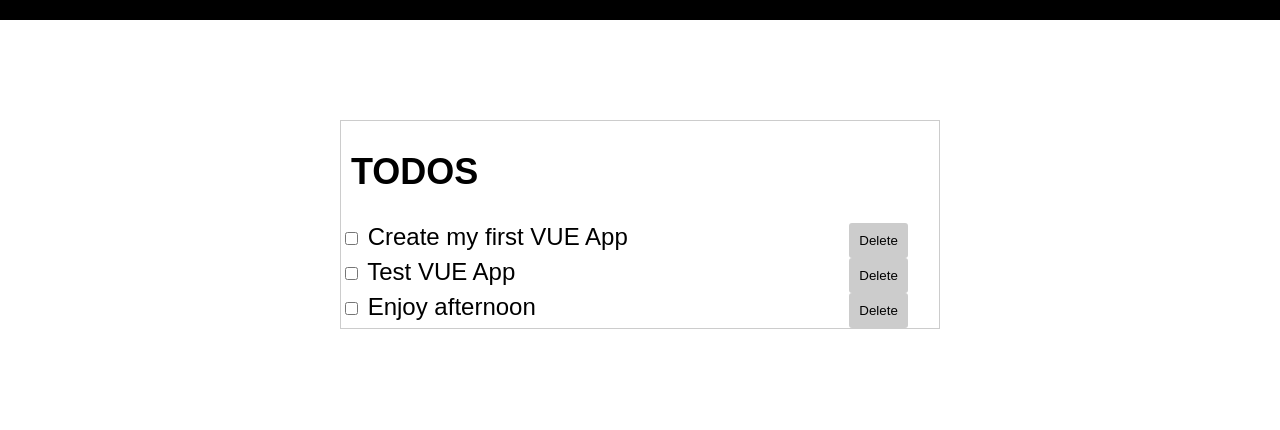
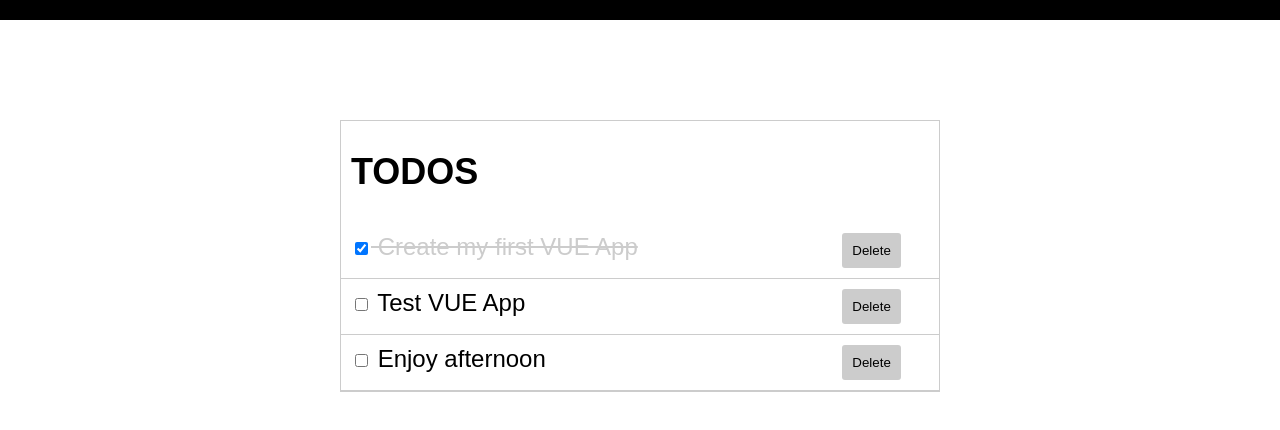
Before and after one commit to ulldecorb/todo-vue, a Vue app in the folder todos/: page / in a window 1280 px wide. Shown: the top 430 px of the page. Built offline with nearby package versions, Linux system fonts and the light colour scheme.

Commit message:
Add deletetodo method

```diff
--- a/todos/src/App.vue
+++ b/todos/src/App.vue
@@ -4,7 +4,7 @@
 
     <div id="main-container">
       <h2>TODOS</h2>
-      <Todos v-bind:todoslist="copyTodos" />
+      <Todos v-bind:todoslist="copyTodos" v-on:delete-todo="deleteTodo"/>
     </div>
   </div>
 </template>
@@ -20,13 +20,19 @@ export default {
   components: {
     Todos
   },
+  methods: {
+    deleteTodo(id){
+      this.todos = this.todos.filter(todo => todo.id !== id);
+      this.copyTodos = [...this.todos];
+    }
+  },
   data(){
     return {
       todos: [
         {
           id: 0,
           title: 'Create my first VUE App',
-          complete: false
+          complete: true
         },
         {
           id: 1,
--- a/todos/src/components/TodoItem.vue
+++ b/todos/src/components/TodoItem.vue
@@ -1,11 +1,13 @@
 <template>
-    <div>
+    <div class="todo" v-bind:class="{completed: todo.complete}">
         <div class="todo-body">
-            <input type="checkbox">
+            <input type="checkbox"
+                v-bind:checked="todo.complete ? 'checked' : ''"
+                v-on:change="checkTodo">
             {{todo.title}}
         </div>
         <div class="todo-actions">
-            <button>Delete</button>
+            <button @click="$emit('delete-todo', todo.id)">Delete</button>
         </div>
     </div>
 </template>
@@ -13,7 +15,13 @@
 <script>
 export default {
     name: 'TodoItem',
-    props: ['todo']
+    props: ['todo'],
+    methods: {
+        checkTodo(){
+            this.todo.complete = !this.todo.complete;
+        },
+
+    }
 }
 </script>
 
--- a/todos/src/components/Todos.vue
+++ b/todos/src/components/Todos.vue
@@ -2,7 +2,7 @@
     <div>
         <!-- <div>{{todo.title}}</div> -->
         <div v-bind:key="todo.id" v-for="todo in todoslist">
-            <TodoItem v-bind:todo="todo" />
+            <TodoItem v-bind:todo="todo" v-on:delete-todo="$emit('delete-todo', todo.id)" />
         </div>
     </div>
 </template>
```
